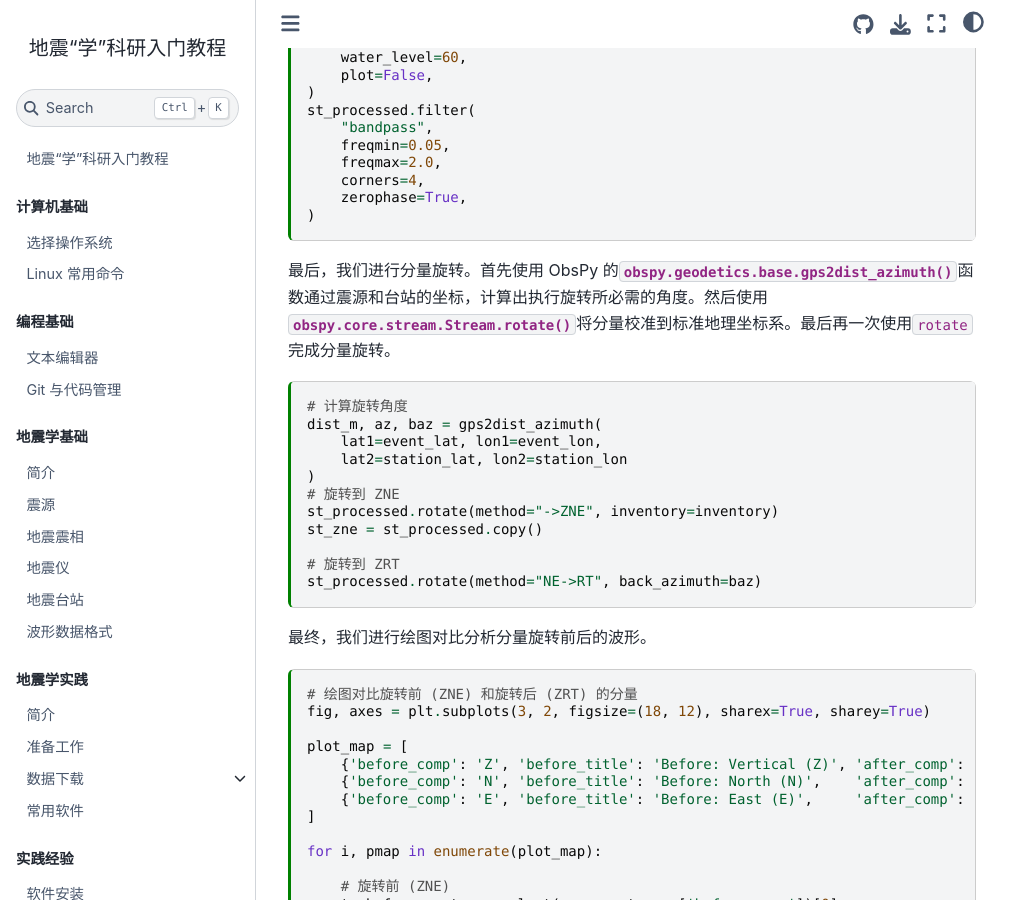
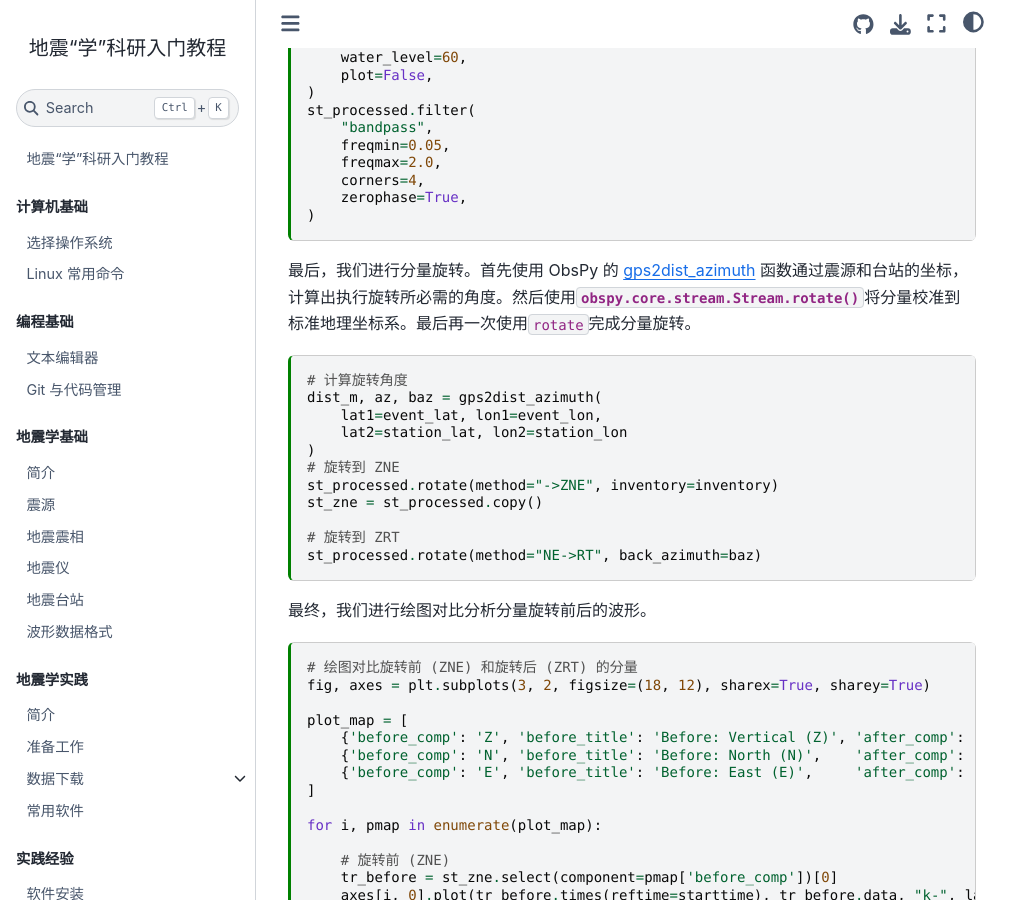
Before and after one commit to seismo-learn/seismology101, a Jupyter Book: the page built from source/exercises/rotate.md, in a window 1280 px wide and 900 px high, scrolled down 2145 px. Shown: the whole window, without its empty margins (0-1031 px from the left). Built offline with Jupyter Book 1.0.4 settings and Sphinx 7.4.7 and the Sphinx Book theme 1.1.4, drawn with Linux system fonts in a browser that asks for light colours; pages that are not in the unit, such as notebooks, are missing from menus.

Commit message:
git commit --amend

````diff
--- a/source/exercises/rotate.md
+++ b/source/exercises/rotate.md
@@ -124,7 +124,7 @@ st_processed.filter(
 )
 ```
 
-最后，我们进行分量旋转。首先使用 ObsPy 的{meth}`obspy.geodetics.base.gps2dist_azimuth()`函数通过震源和台站的坐标，计算出执行旋转所必需的角度。然后使用{meth}`obspy.core.stream.Stream.rotate`将分量校准到标准地理坐标系。最后再一次使用`rotate`完成分量旋转。
+最后，我们进行分量旋转。首先使用 ObsPy 的   [gps2dist_azimuth](https://docs.obspy.org/packages/autogen/obspy.geodetics.base.gps2dist_azimuth.html) 函数通过震源和台站的坐标，计算出执行旋转所必需的角度。然后使用{meth}`obspy.core.stream.Stream.rotate`将分量校准到标准地理坐标系。最后再一次使用`rotate`完成分量旋转。
 
 ```{code-cell} ipython3
 # 计算旋转角度
````
